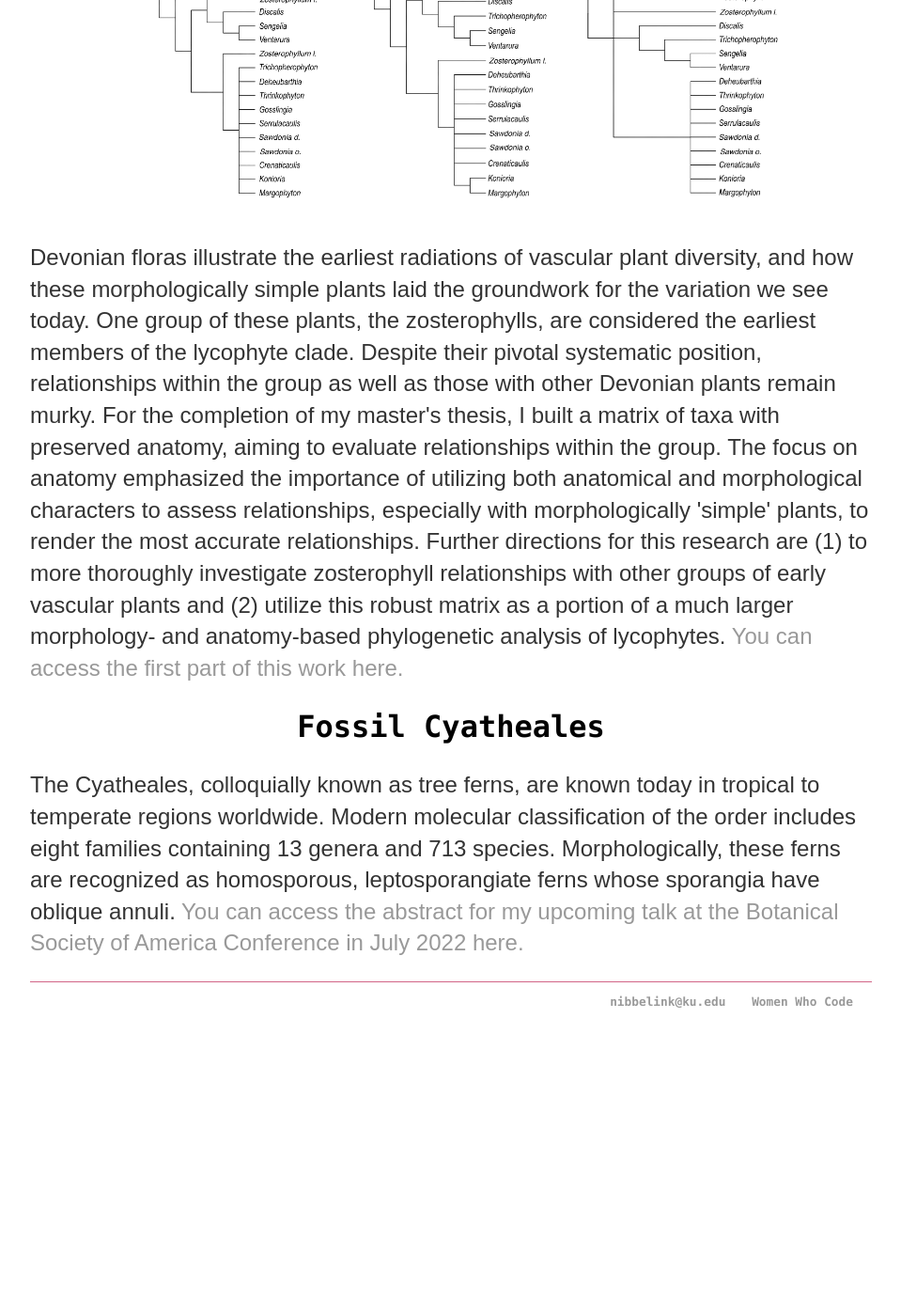
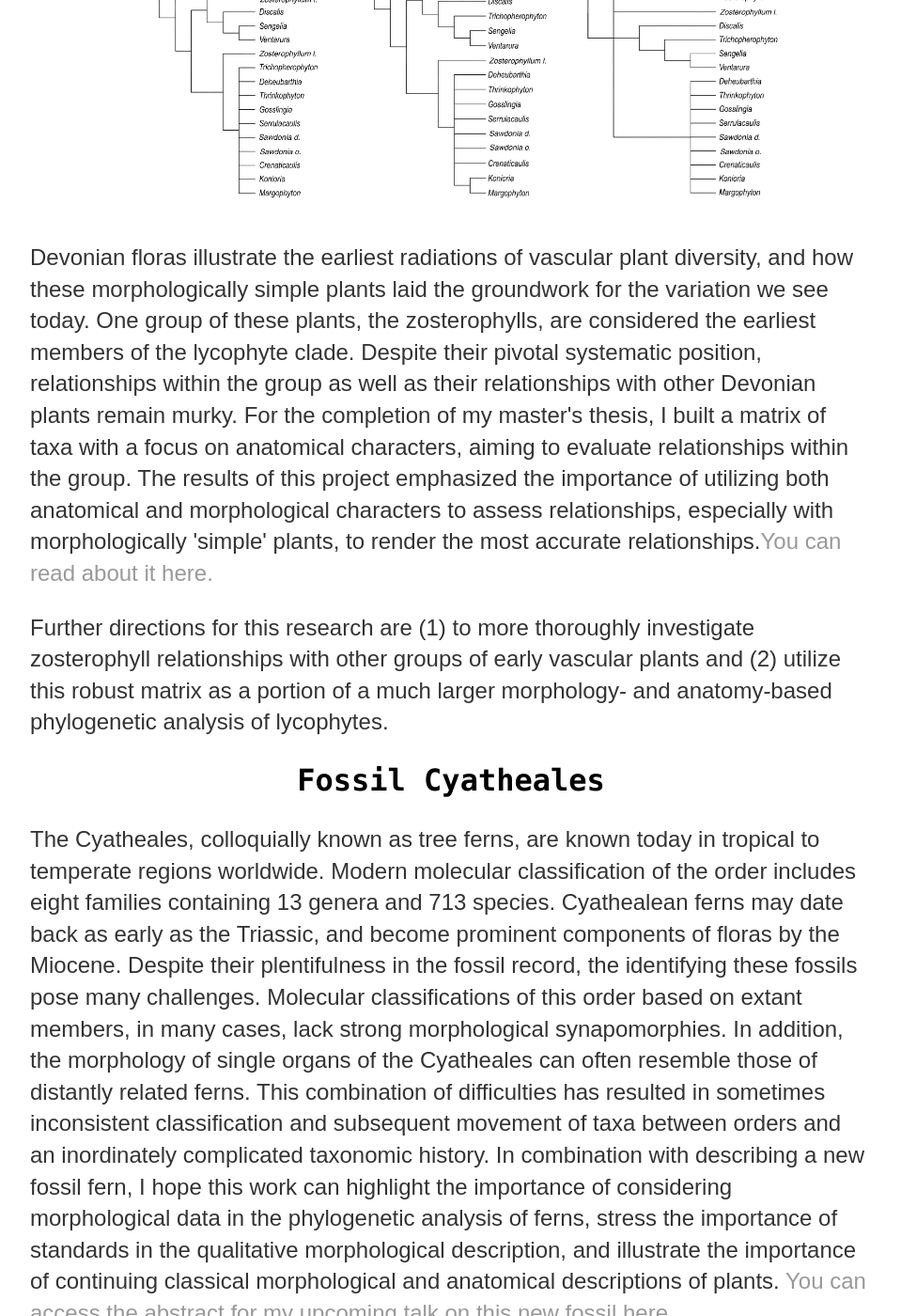
Before and after one commit to megannibbs/megannibbelink.github.io, a Jekyll site: the page built from pubs/index.html, in a window 1280 px wide and 1400 px high, scrolled down 499 px. Shown: the whole window at 94% size, without its empty margins (160-1119 px from the left). Built offline with Jekyll 4.4.1, drawn with Linux system fonts in a browser that asks for light colours; before the commit the page ends 1632 px from its top, so only the background shows below that.

Commit message:
Update index.html

```diff
--- a/pubs/index.html
+++ b/pubs/index.html
@@ -11,17 +11,23 @@ title: Meg Nibbelink | Research
 	<div align="center"><img src="/images/ZostTrees.jpg" width="750px"/></div></br>
 	<p>Devonian floras illustrate the earliest radiations of vascular plant diversity, and how these morphologically simple plants laid the groundwork
 		for the variation we see today. One group of these plants, the zosterophylls, are considered the earliest members of the lycophyte clade.
-		Despite their pivotal systematic position, relationships within the group as well as those with other Devonian plants remain murky.
-		For the completion of my master's thesis, I built a matrix of taxa with preserved anatomy, aiming to evaluate relationships within the group.
-		The focus on anatomy emphasized the importance of utilizing both anatomical and morphological characters to assess relationships,
-		especially with morphologically 'simple' plants, to render the most accurate relationships.
-		Further directions for this research are (1) to more thoroughly investigate zosterophyll relationships with other groups of early vascular plants
-		and (2) utilize this robust matrix as a portion of a much larger morphology- and anatomy-based phylogenetic analysis of lycophytes.
-		<a href="https://www.journals.uchicago.edu/doi/10.1086/720384">You can access the first part of this work here.</a></p>
+		Despite their pivotal systematic position, relationships within the group as well as their relationships with other Devonian plants remain murky.
+		For the completion of my master's thesis, I built a matrix of taxa with a focus on anatomical characters, aiming to evaluate relationships within the group.
+		The results of this project emphasized the importance of utilizing both anatomical and morphological characters to assess relationships,
+		especially with morphologically 'simple' plants, to render the most accurate relationships.<a href="https://www.journals.uchicago.edu/doi/10.1086/720384">You can read about it here.</a></p>
+	<p>Further directions for this research are (1) to more thoroughly investigate zosterophyll relationships with other groups of early vascular plants
+		and (2) utilize this robust matrix as a portion of a much larger morphology- and anatomy-based phylogenetic analysis of lycophytes.</p>
 
 	<div align="center"><h2>Fossil Cyatheales</h2></div>
-	<p>The Cyatheales, colloquially known as tree ferns, are known today in tropical to temperate regions worldwide. Modern molecular classification of the order
-		includes eight families containing 13 genera and 713 species. Morphologically, these ferns are recognized as homosporous, leptosporangiate ferns
-		whose sporangia have oblique annuli.
-		<a href="https://botanyconference.org/engine/search/index.php?func=detail&aid=743">You can access the abstract for my upcoming talk at the Botanical Society of America Conference in July 2022 here.</a></p>
+	<p>The Cyatheales, colloquially known as tree ferns, are known today in tropical to temperate regions worldwide.
+		Modern molecular classification of the order includes eight families containing 13 genera and 713 species.
+		Cyathealean ferns may date back as early as the Triassic, and become prominent components of floras by the Miocene.
+		Despite their plentifulness in the fossil record, the identifying these fossils pose many challenges.
+		Molecular classifications of this order based on extant members, in many cases, lack strong morphological synapomorphies.
+		In addition, the morphology of single organs of the Cyatheales can often resemble those of distantly related ferns.
+		This combination of difficulties has resulted in sometimes inconsistent classification and subsequent movement of taxa between orders and
+		an inordinately complicated taxonomic history. In combination with describing a new fossil fern, I hope this work can highlight the
+		importance of considering morphological data in the phylogenetic analysis of ferns, stress the importance of standards in the qualitative
+		morphological description, and illustrate the importance of continuing classical morphological and anatomical descriptions of plants.
+		<a href="https://botanyconference.org/engine/search/index.php?func=detail&aid=743">You can access the abstract for my upcoming talk on this new fossil here.</a></p>
 </div><!-- /.blurb -->
```
